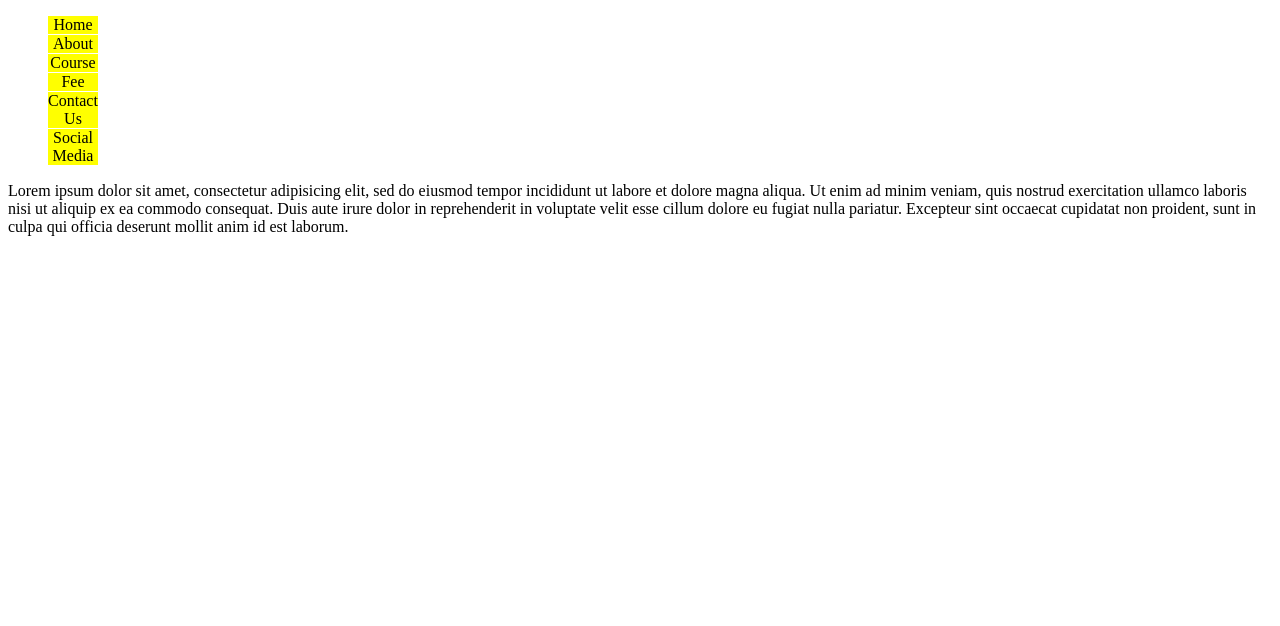
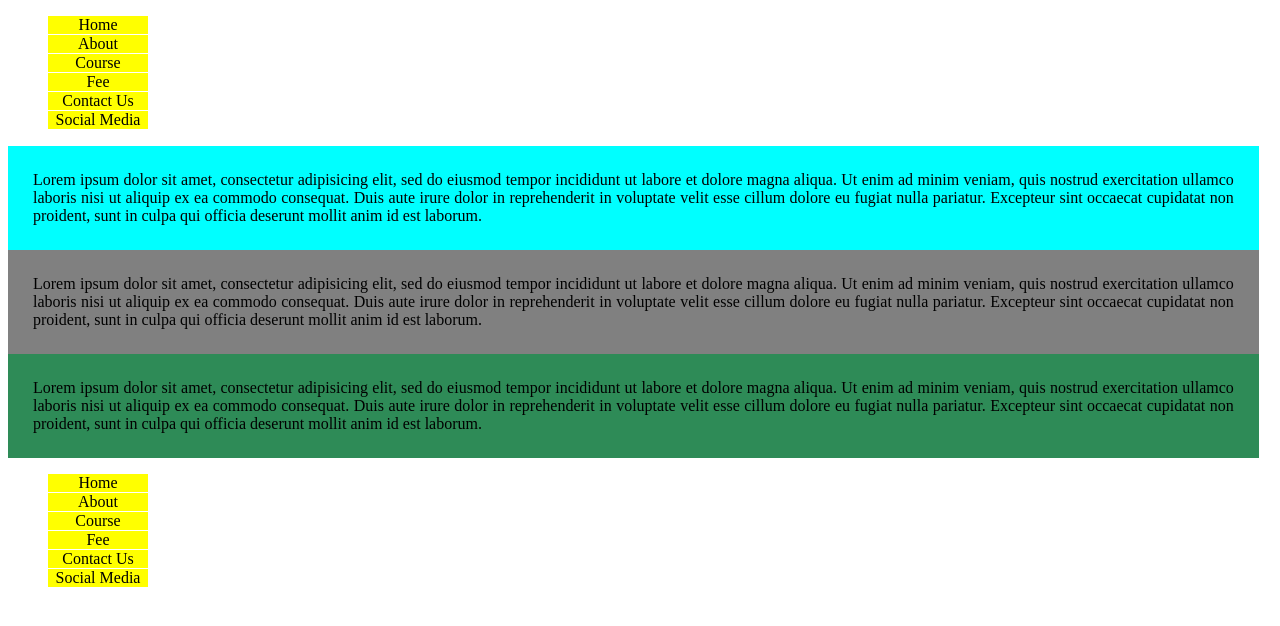
Before and after one commit to NehatheITexpert/first-test, a plain HTML site: page mysite/home.html in a window 1280 px wide. Drawn offline with Linux system fonts and the light colour scheme.

Commit message:
thank you for updating

```diff
--- a/mysite/home.html
+++ b/mysite/home.html
@@ -16,7 +16,23 @@
 	<li><a href="#">Social Media</a></li>
 	</ul>
 </header>
-<div>
+<div class="A">
+Lorem ipsum dolor sit amet, consectetur adipisicing elit, sed do eiusmod
+tempor incididunt ut labore et dolore magna aliqua. Ut enim ad minim veniam,
+quis nostrud exercitation ullamco laboris nisi ut aliquip ex ea commodo
+consequat. Duis aute irure dolor in reprehenderit in voluptate velit esse
+cillum dolore eu fugiat nulla pariatur. Excepteur sint occaecat cupidatat non
+proident, sunt in culpa qui officia deserunt mollit anim id est laborum.
+</div>
+<div class="B">
+Lorem ipsum dolor sit amet, consectetur adipisicing elit, sed do eiusmod
+tempor incididunt ut labore et dolore magna aliqua. Ut enim ad minim veniam,
+quis nostrud exercitation ullamco laboris nisi ut aliquip ex ea commodo
+consequat. Duis aute irure dolor in reprehenderit in voluptate velit esse
+cillum dolore eu fugiat nulla pariatur. Excepteur sint occaecat cupidatat non
+proident, sunt in culpa qui officia deserunt mollit anim id est laborum.
+</div>
+<div class="C">
 Lorem ipsum dolor sit amet, consectetur adipisicing elit, sed do eiusmod
 tempor incididunt ut labore et dolore magna aliqua. Ut enim ad minim veniam,
 quis nostrud exercitation ullamco laboris nisi ut aliquip ex ea commodo
@@ -25,7 +41,14 @@ cillum dolore eu fugiat nulla pariatur. Excepteur sint occaecat cupidatat non
 proident, sunt in culpa qui officia deserunt mollit anim id est laborum.
 </div>
 <footer>
-
+	<ul>
+	<li><a href="#">Home</a></li>
+	<li><a href="#">About</a></li>
+	<li><a href="#">Course</a></li>
+	<li><a href="#">Fee</a></li>
+	<li><a href="#">Contact Us</a></li>
+	<li><a href="#">Social Media</a></li>
+	</ul>
 </footer>
 </body>
 </html>
--- a/mysite/style.css
+++ b/mysite/style.css
@@ -6,19 +6,40 @@ header li{
 	}
 a:link, a:visited {
 	text-decoration: none;
+	list-style-type: none;
 	display: inline-block;
 	background-color: yellow;
 	border: 0px;
 	text-align: center;
 	margin-bottom: 1px;
-	width: 50px;
+	width: 100px;
 	color: black;
 }
 a:hover, a:active{
 	background-color: blue;
 	color: white;
 }
-footer{
-	background-color: black;
-	color: white;
+div.A {
+	height: 120%;
+	width: 95%;
+	padding: 25px;
+	text-align: justify;
+	background-color: cyan;
 }
+div.B {
+	height: 120%;
+	width: 95%;
+	padding: 25px;
+	text-align: justify;
+	background-color: gray;
+}
+div.C {
+	height: 120%;
+	width: 95%;
+	padding: 25px;
+	text-align: justify;
+	background-color: seagreen;
+}
+footer li{
+	list-style: none;
+}
```
Also changed, not shown: mysite/index.html (+2 -0 lines).
